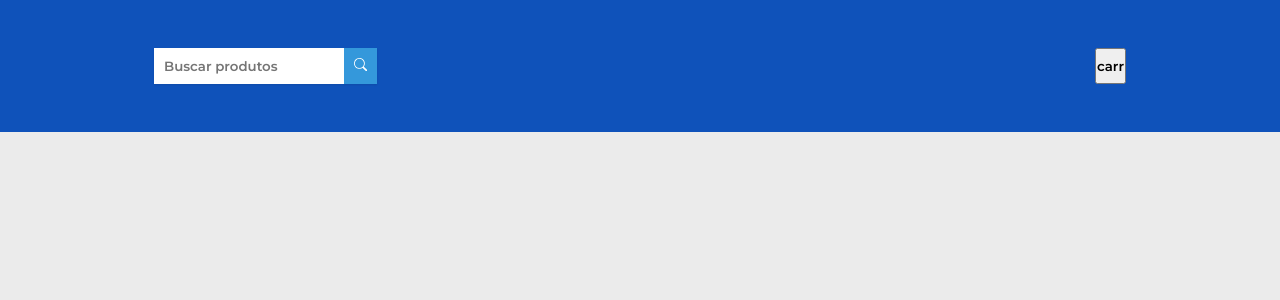
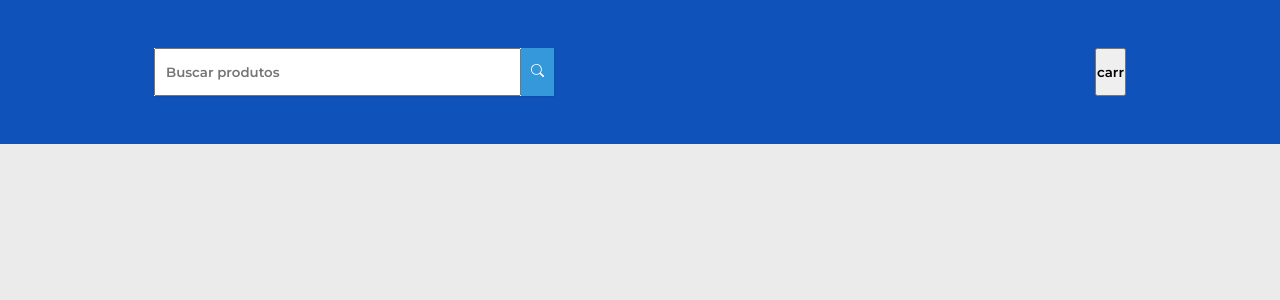
Before and after one commit to Coimbra777/Carrinho-de-Compras, a React (Vite) app: page / in a window 1280 px wide. Shown: the top 300 px of the page. Built offline with nearby package versions, Linux system fonts and the light colour scheme.

Commit message:
gerenciamento do estado do input

```diff
--- a/src/Components/SearchBar.tsx
+++ b/src/Components/SearchBar.tsx
@@ -1,42 +1,44 @@
-import React from "react";
+import React, { useState } from "react";
 import { BsSearch } from "react-icons/bs";
 import styled from "styled-components";
 
 const StyledSearchBar = styled.form`
   .search-bar {
     display: flex;
+    width: 25rem;
+    height: 3rem;
     background-color: #fff;
-    width: 100%;
-    max-width: 500px;
     justify-content: space-between;
     box-shadow: 0 1px 2px 0 rgba(0, 0, 0, 0.1);
+  }
 
     .search-input {
-      /* Adicione os estilos do input aqui */
+      outline:none
       border: none;
       padding: 10px;
       flex: 1;
     }
 
     .search-button {
-      /* Adicione os estilos do botão aqui */
       border: none;
       background-color: #3498db;
       color: #fff;
       padding: 10px;
       cursor: pointer;
     }
-  }
 `;
 
 const SearchBar: React.FC = () => {
+  const [value, setValue] = useState("");
   return (
     <StyledSearchBar>
       <div className="search-bar">
         <input
           type="search"
+          value={value}
           placeholder="Buscar produtos"
           className="search-input"
+          onChange={({ target }) => setValue(target.value)}
           required
         />
         <button type="submit" className="search-button">
```
